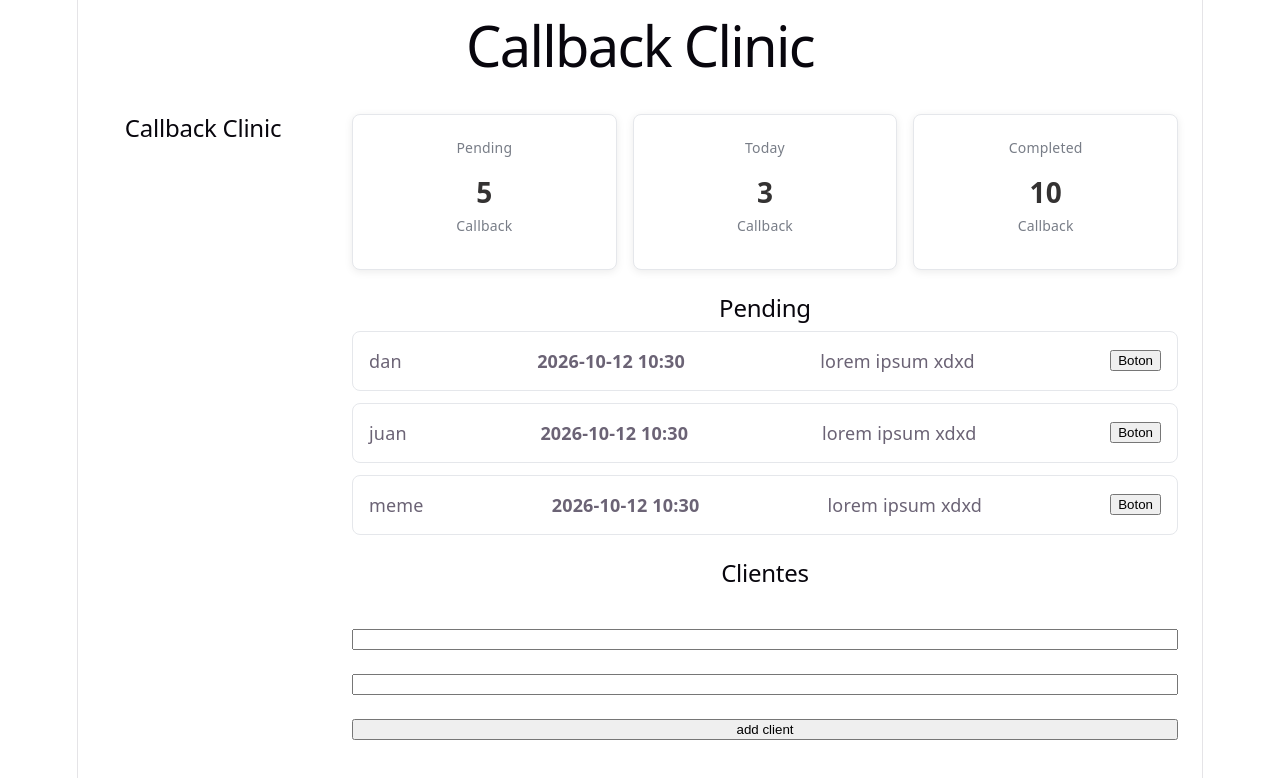
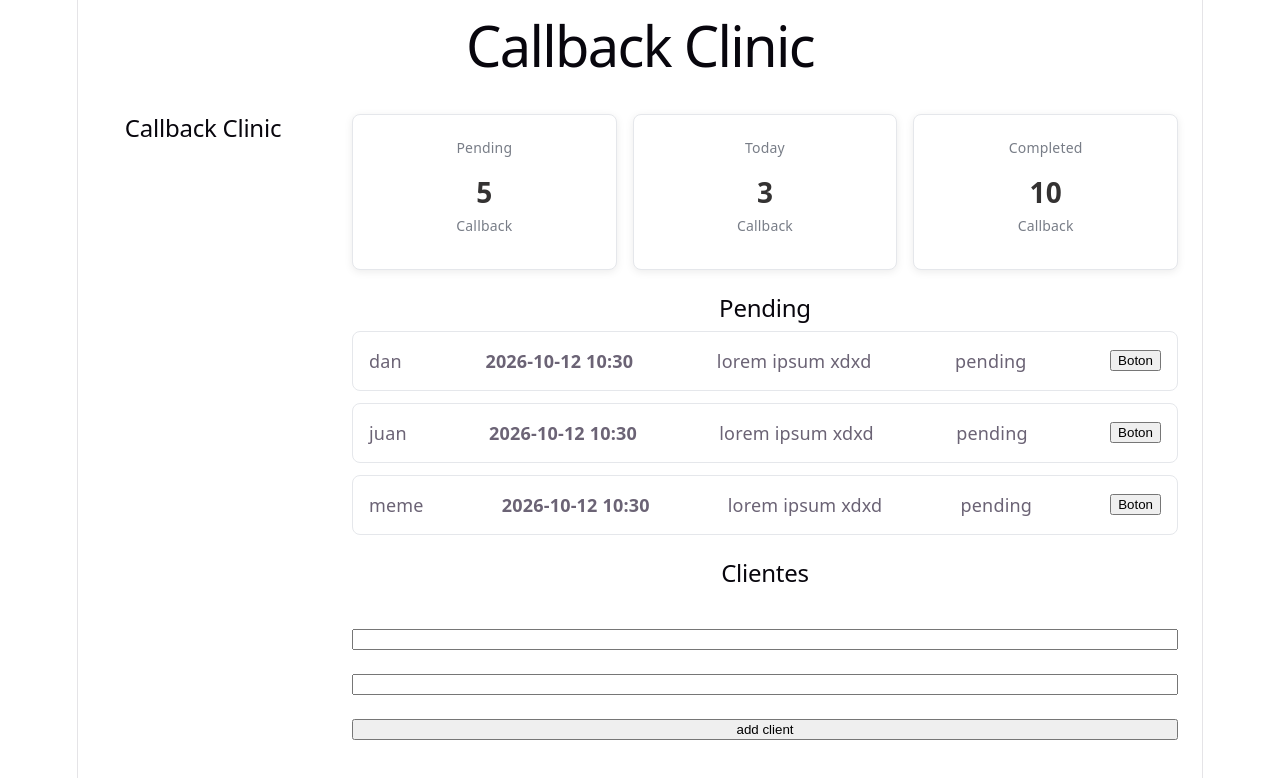
Before and after one commit to dnlgb/Reminder-Clinic, a React (Vite) app: page / in a window 1280 px wide. Shown: the top 778 px of the page. Built offline with nearby package versions, Linux system fonts and the light colour scheme.

Commit message:
feat: boton cambia de estado callback

```diff
--- a/src/App.css
+++ b/src/App.css
@@ -95,7 +95,6 @@
   display: flex;
   flex-direction: row;
   align-items: center;
-
   justify-content: space-between;
   padding: 16px;
   border: 1px solid #e5e7eb;
--- a/src/PendingCallbacks.tsx
+++ b/src/PendingCallbacks.tsx
@@ -1,16 +1,47 @@
+import { useState } from "react"
 
 function PendingCallbacks() {
-    const callbacks = [
+    const [callbacks, setCallbacks] = useState(
+        [
         {
-            id: 1, patient: "dan", date: "2026-10-12 10:30", reason: "lorem ipsum xdxd"
+            id: 1, patient: "dan", date: "2026-10-12 10:30", reason: "lorem ipsum xdxd",
+            status: "pending"
         },
         {
-            id: 2, patient: "juan", date: "2026-10-12 10:30", reason: "lorem ipsum xdxd"
+            id: 2, patient: "juan", date: "2026-10-12 10:30", reason: "lorem ipsum xdxd",
+            status: "pending"
         },
         {
-            id: 3, patient: "meme", date: "2026-10-12 10:30", reason: "lorem ipsum xdxd"
+            id: 3, patient: "meme", date: "2026-10-12 10:30", reason: "lorem ipsum xdxd",
+            status: "pending"
         }
-    ]
+    ])
+    const showCallback = (callback: {
+        id: number
+        patient: string
+        date: string
+        reason: string
+        }) => {
+            console.log(callback)
+        }
+
+    const handleComplete = (callbackComplete: {
+        id: number
+        patient: string
+        date: string
+        reason: string
+        status: string
+    }) => {
+        setCallbacks(
+            callbacks.map((currentCallback) => {
+            if(currentCallback.id === callbackComplete.id) {
+                return {...currentCallback, status: "completed" }
+            }else{
+                return currentCallback
+            }
+            })
+        )
+    }
     return(
         <section>
             <h2>Pending</h2>
@@ -21,7 +52,13 @@ function PendingCallbacks() {
                     <span>{callback.patient}</span>
                     <strong>{callback.date}</strong>
                     <span>{callback.reason}</span>
-                    <button type="button">Boton</button>
+                    <span>{callback.status}</span>
+                    <button
+                    type="button"
+                    onClick={() => {
+                        handleComplete(callback)
+                    }}
+                    >Boton</button>
                 </div>
                 ))}
             </div>
```
